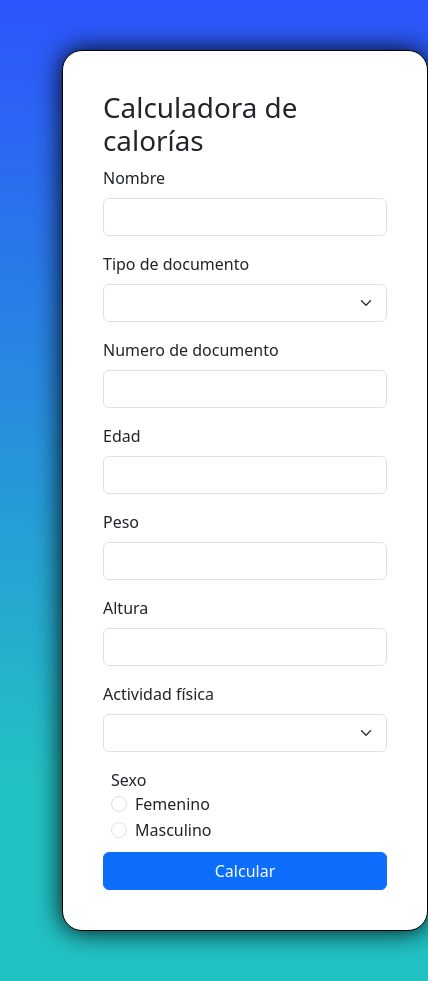
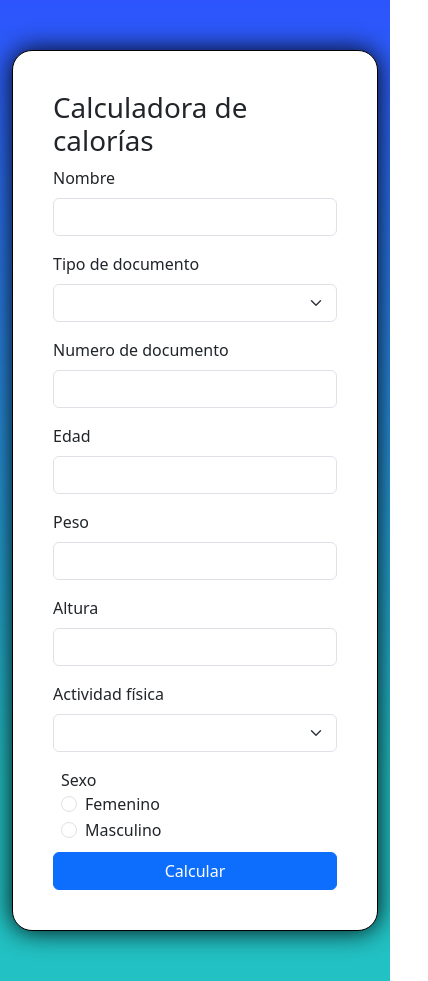
Before and after one commit to Yamete-Kudasai/Calculadora-de-calor-as, a plain HTML site: page index.html in a window 390 px wide. Shown: the whole page, 428 px wide, since content can reach past the window. Drawn offline with nearby package versions, Linux system fonts and the light colour scheme.

Commit message:
correcion de responsive

```diff
--- a/index.html
+++ b/index.html
@@ -9,7 +9,7 @@
     <link rel="stylesheet" href="style.css">
   </head>
   <body>
-    <div class="container w-100 h-100">
+    <div class="container">
       <div class="container-fluid" >
 
         <form id="formulario-calorias">
--- a/style.css
+++ b/style.css
@@ -1,6 +1,4 @@
 body{
-    padding: 0;
-    margin: 0;
     background: linear-gradient(0deg, rgba(34,193,195,1) 21%, rgba(45,84,253,1) 100%);
 
 }
@@ -8,12 +6,12 @@ body{
     height: 100vh;
 }
 .container{
-    height: 100vh;
     background: transparent;
 }
 .container-fluid{
     border: solid 1px black;
-    margin: 50px;
+    margin-top: 50px;
+    margin-bottom: 50px;
     padding: 40px;
     border-radius: 20px;
     background-color: white;
```
